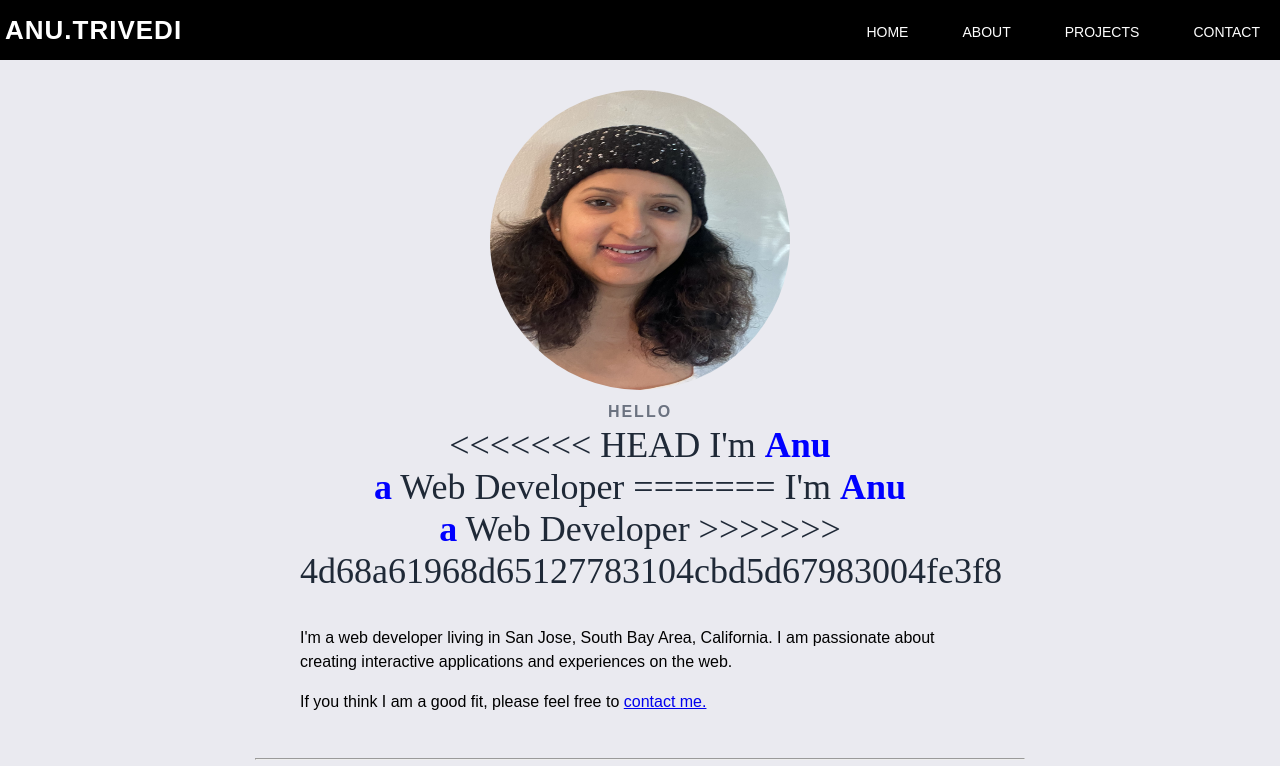
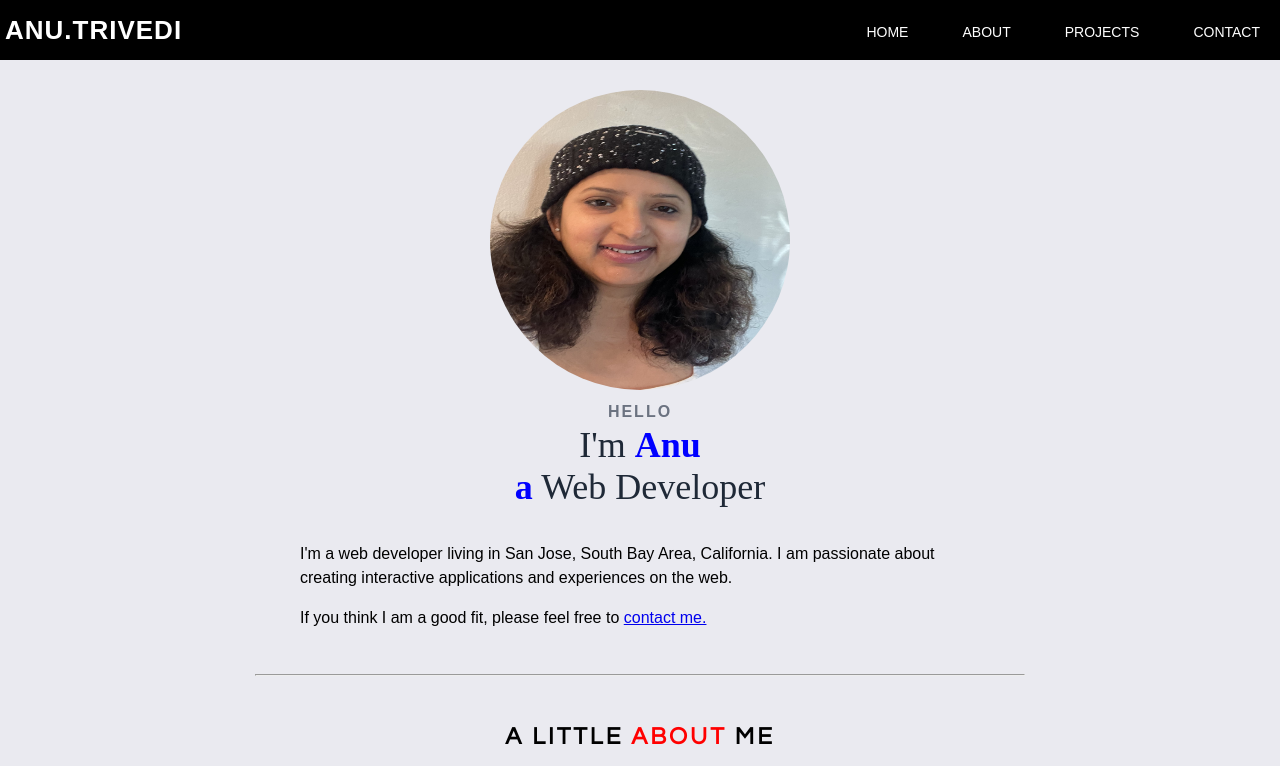
Before and after one commit to Anu-Trivedi/Portfolio, a plain HTML site: page index.html in a window 1280 px wide. Shown: the top 766 px of the page. Drawn offline with Linux system fonts and the light colour scheme.

Commit message:
Update index.html

```diff
--- a/index.html
+++ b/index.html
@@ -36,11 +36,7 @@
         <img src="images/me.jpg" alt="Hi! I'm Anu" class="profileimg">
         <p class="subtitle">HELLO</p>
         <h1 class="title">
-<<<<<<< HEAD
           I'm <span>Anu<br>a</span> Web Developer
-=======
-          I'm <span>Anu<br/>a</span> Web Developer
->>>>>>> 4d68a61968d65127783104cbd5d67983004fe3f8
         </h1>
         <br>
         <p>
```
